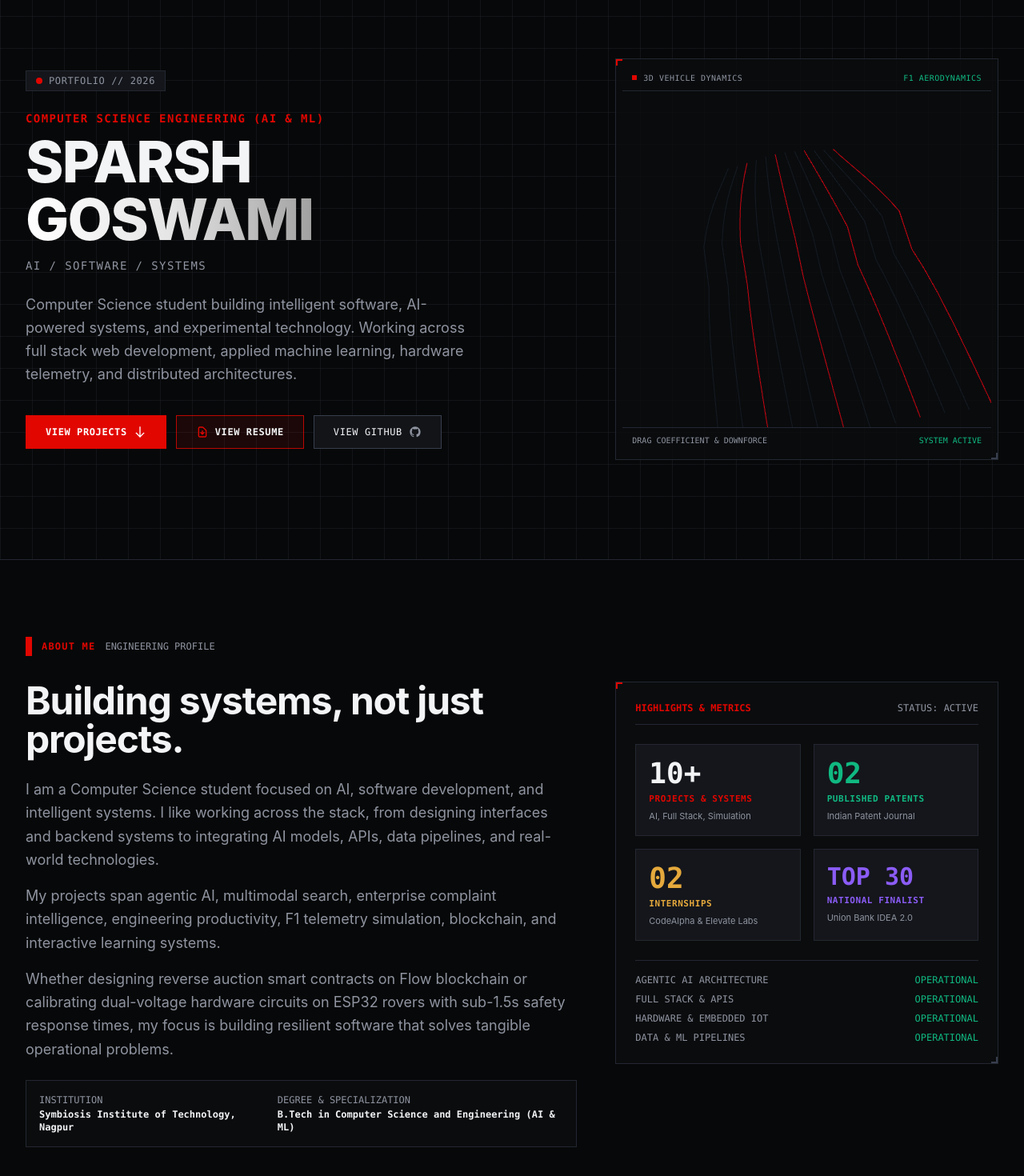
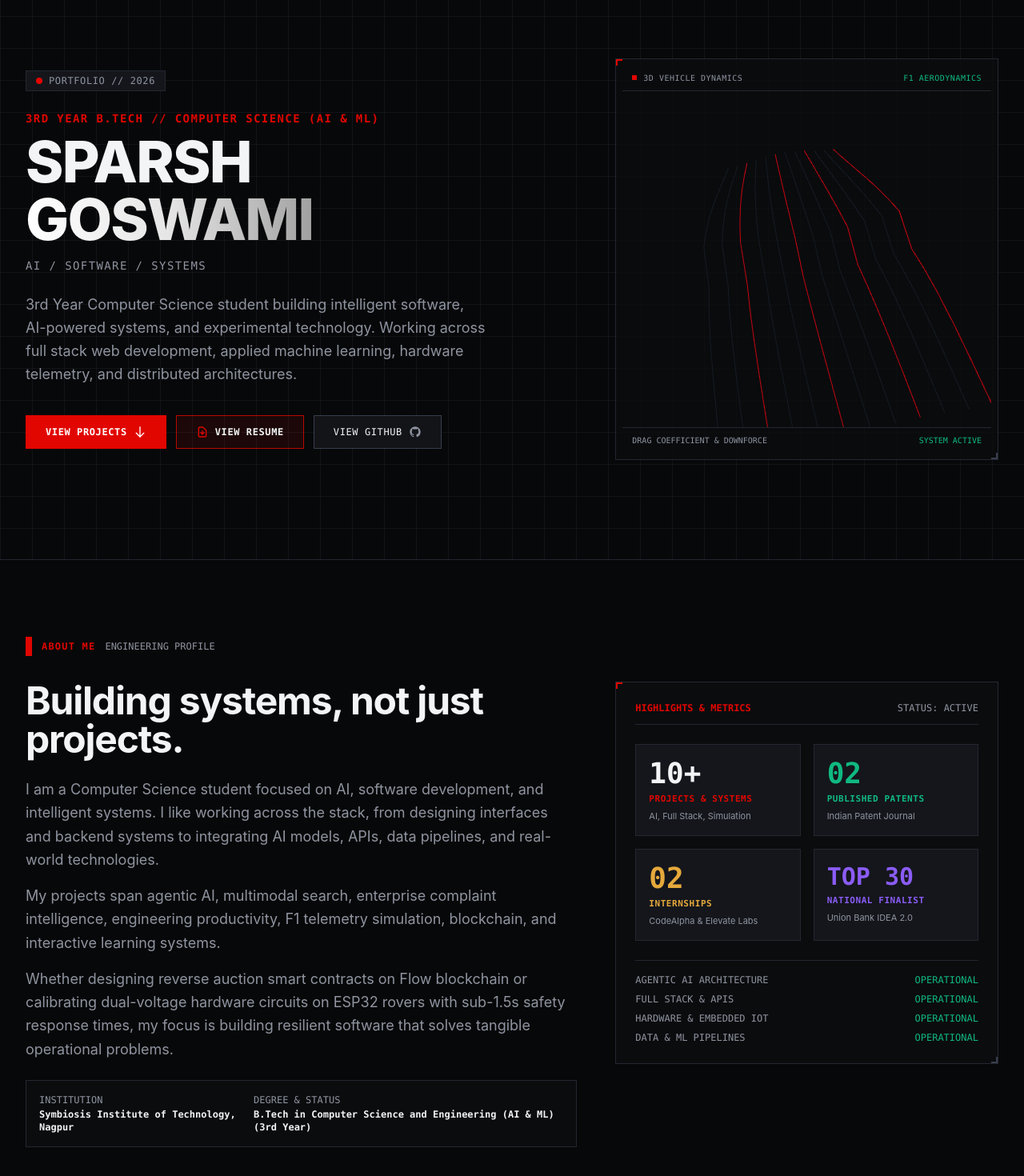
Before and after one commit to Sparsh566/personal-portfolio, a Next.js app: page / in a window 1280 px wide. Shown: the part 100-1570 px from the top of the page at 80% size. Built offline with nearby package versions, Linux system fonts and the light colour scheme; no server answers.

Commit message:
Update academic standing to 3rd Year B.Tech across portfolio

```diff
--- a/src/components/grid/GridSection.tsx
+++ b/src/components/grid/GridSection.tsx
@@ -49,8 +49,8 @@ export function GridSection() {
               </h3>
             </div>
             <div className="font-mono text-xs text-right">
-              <span className="text-[#f3f4f6] font-semibold block">2024 - PRESENT</span>
-              <span className="text-[#10b981] block">CURRENT: 2ND YEAR</span>
+              <span className="text-[#f3f4f6] font-semibold block">B.TECH PROGRAM</span>
+              <span className="text-[#10b981] block">CURRENT: 3RD YEAR</span>
             </div>
           </div>
 
@@ -58,7 +58,7 @@ export function GridSection() {
             <div>
               <span className="text-[#8f94a0] uppercase block">DEGREE PROGRAM</span>
               <span className="text-sm text-[#f3f4f6] font-semibold mt-1 block">
-                {siteConfig.degree}
+                {siteConfig.degree} ({siteConfig.academicYear})
               </span>
               <p className="text-xs text-[#8f94a0] mt-2 font-sans leading-relaxed">
                 Focused coursework in Data Structures, Object-Oriented Programming,
--- a/src/components/hero/HeroSection.tsx
+++ b/src/components/hero/HeroSection.tsx
@@ -50,7 +50,7 @@ export function HeroSection() {
             {/* Main Headline */}
             <div>
               <p className="font-mono text-xs sm:text-sm tracking-widest text-[#e10600] uppercase font-bold mb-2">
-                COMPUTER SCIENCE ENGINEERING (AI & ML)
+                3RD YEAR B.TECH // COMPUTER SCIENCE (AI & ML)
               </p>
               <h1 className="text-4xl sm:text-6xl lg:text-7xl font-extrabold tracking-tight text-[#f3f4f6] uppercase leading-none">
                 SPARSH <br />
@@ -65,7 +65,7 @@ export function HeroSection() {
 
             {/* Student Engineer Bio */}
             <p className="text-base sm:text-lg text-[#8f94a0] max-w-xl leading-relaxed">
-              Computer Science student building intelligent software, AI-powered systems,
+              3rd Year Computer Science student building intelligent software, AI-powered systems,
               and experimental technology. Working across full stack web development,
               applied machine learning, hardware telemetry, and distributed architectures.
             </p>
--- a/src/components/profile/DriverProfile.tsx
+++ b/src/components/profile/DriverProfile.tsx
@@ -56,9 +56,9 @@ export function DriverProfile() {
                 </span>
               </div>
               <div>
-                <span className="text-[#8f94a0] block uppercase">DEGREE & SPECIALIZATION</span>
+                <span className="text-[#8f94a0] block uppercase">DEGREE & STATUS</span>
                 <span className="text-[#f3f4f6] font-semibold block mt-0.5">
-                  {siteConfig.degree}
+                  {siteConfig.degree} ({siteConfig.academicYear})
                 </span>
               </div>
             </div>
--- a/src/data/site.ts
+++ b/src/data/site.ts
@@ -2,7 +2,7 @@ export const siteConfig = {
   name: "Sparsh Goswami",
   callsign: "SPARSH GOSWAMI",
   title: "Sparsh Goswami | AI, Software and Systems Engineering",
-  description: "Computer Science student building intelligent software, AI-powered systems, and experimental technology.",
+  description: "Computer Science student (3rd Year) building intelligent software, AI-powered systems, and experimental technology.",
   url: "https://sparshgoswami.dev",
   author: "Sparsh Goswami",
   location: "Nagpur, India",
@@ -11,6 +11,7 @@ export const siteConfig = {
   focus: "AI / SOFTWARE / SYSTEMS",
   educationInstitute: "Symbiosis Institute of Technology, Nagpur",
   degree: "B.Tech in Computer Science and Engineering (AI & ML)",
+  academicYear: "3rd Year",
   email: "1774.sparsh@gmail.com",
   github: "https://github.com/Sparsh566",
   linkedin: "https://linkedin.com/in/sparshgoswami",
```
